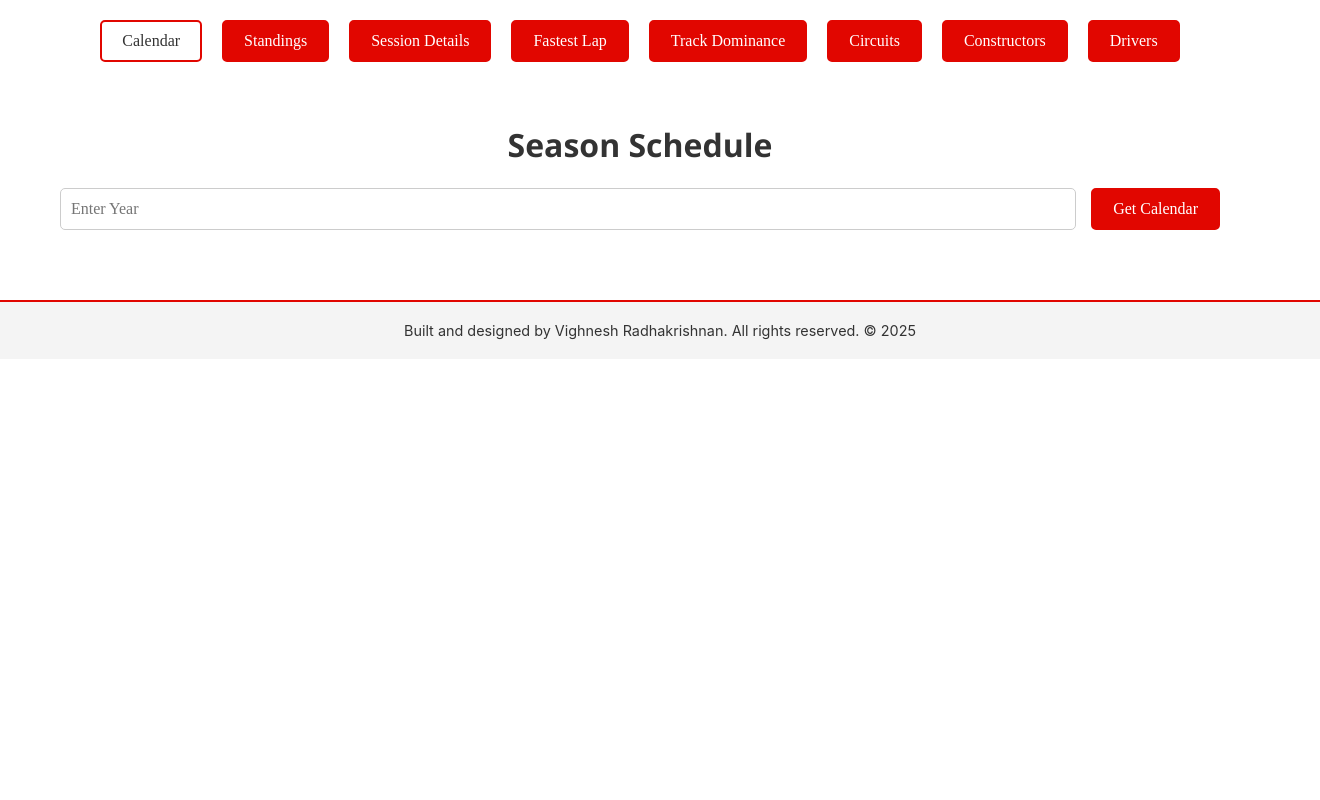
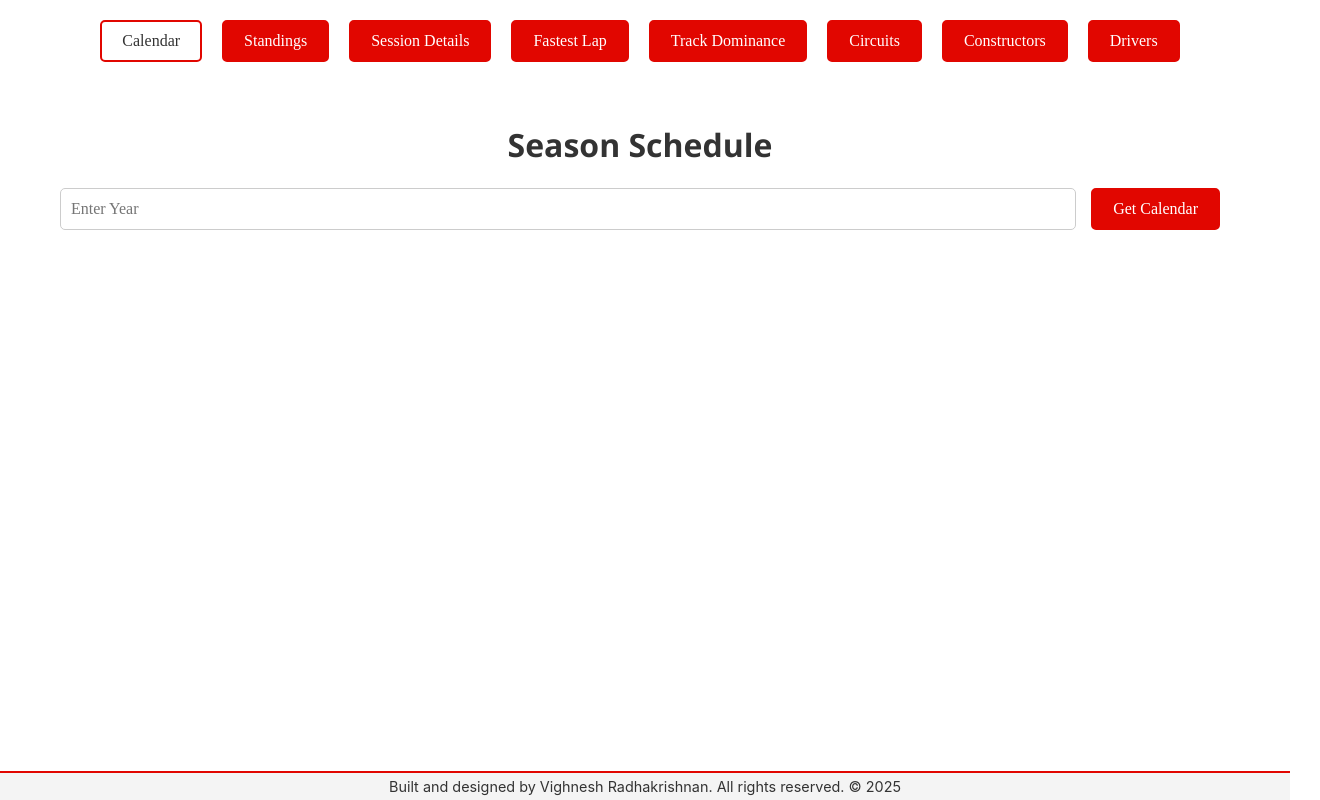
Before and after one commit to vighnesh-radhakrishnan/anemoi, a React (Create React App) app in the folder frontend/: page / in a window 1280 px wide. Shown: the whole page, 1320 px wide, since content can reach past the window. Built offline with nearby package versions, Linux system fonts and the light colour scheme.

Commit message:
minor data table input correction

```diff
--- a/frontend/src/Components/Container.js
+++ b/frontend/src/Components/Container.js
@@ -235,12 +235,16 @@ export const Heading = styled.h1`
 
 export const FooterWrapper = styled.footer`
   width: 100%;
-  padding: 20px;
-  background-color: #f4f4f4;
-  color: #333;
+  padding: 5px;
+  background-color: rgb(244, 244, 244);
+  color: rgb(51, 51, 51);
   text-align: center;
   font-size: 0.9rem;
-  border-top: 2px solid #e10600;
+  border-top: 2px solid rgb(225, 6, 0);
+  position: fixed;
+  bottom: 0;
+  right: 0;
+  left: 0;
 
   a {
     text-decoration: none;
--- a/frontend/src/Components/Drivers.js
+++ b/frontend/src/Components/Drivers.js
@@ -162,9 +162,9 @@ const Drivers = () => {
                         {driver.givenName} {driver.familyName}
                       </a>
                     </td>
-                    <td>{driver.code || ""}</td>
-                    <td>{driver.dateOfBirth || ""}</td>
-                    <td>{driver.nationality || ""}</td>
+                    <td>{driver.code || "-"}</td>
+                    <td>{driver.dateOfBirth || "-"}</td>
+                    <td>{driver.nationality || "-"}</td>
                   </tr>
                 ))}
               </tbody>
```
